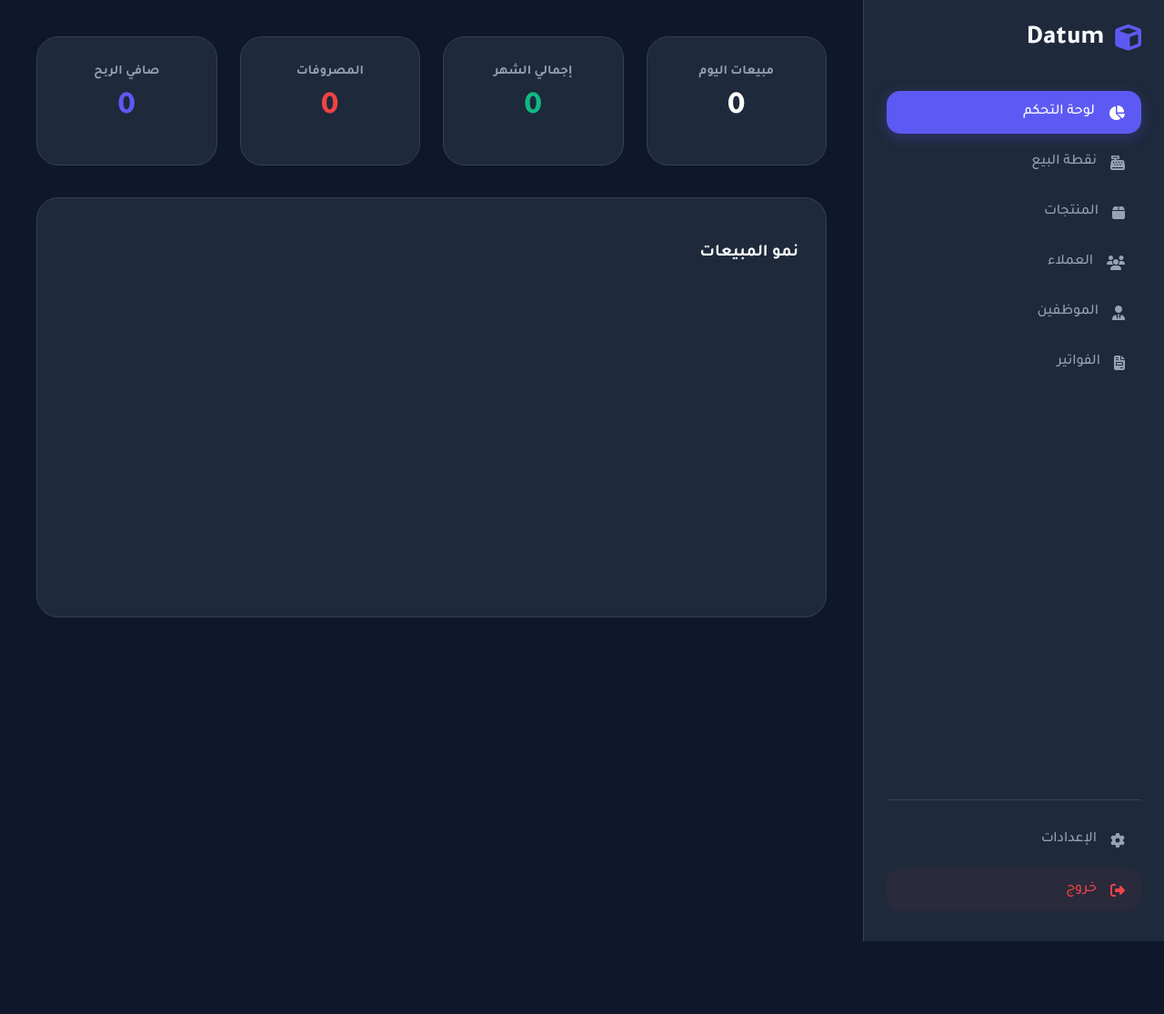
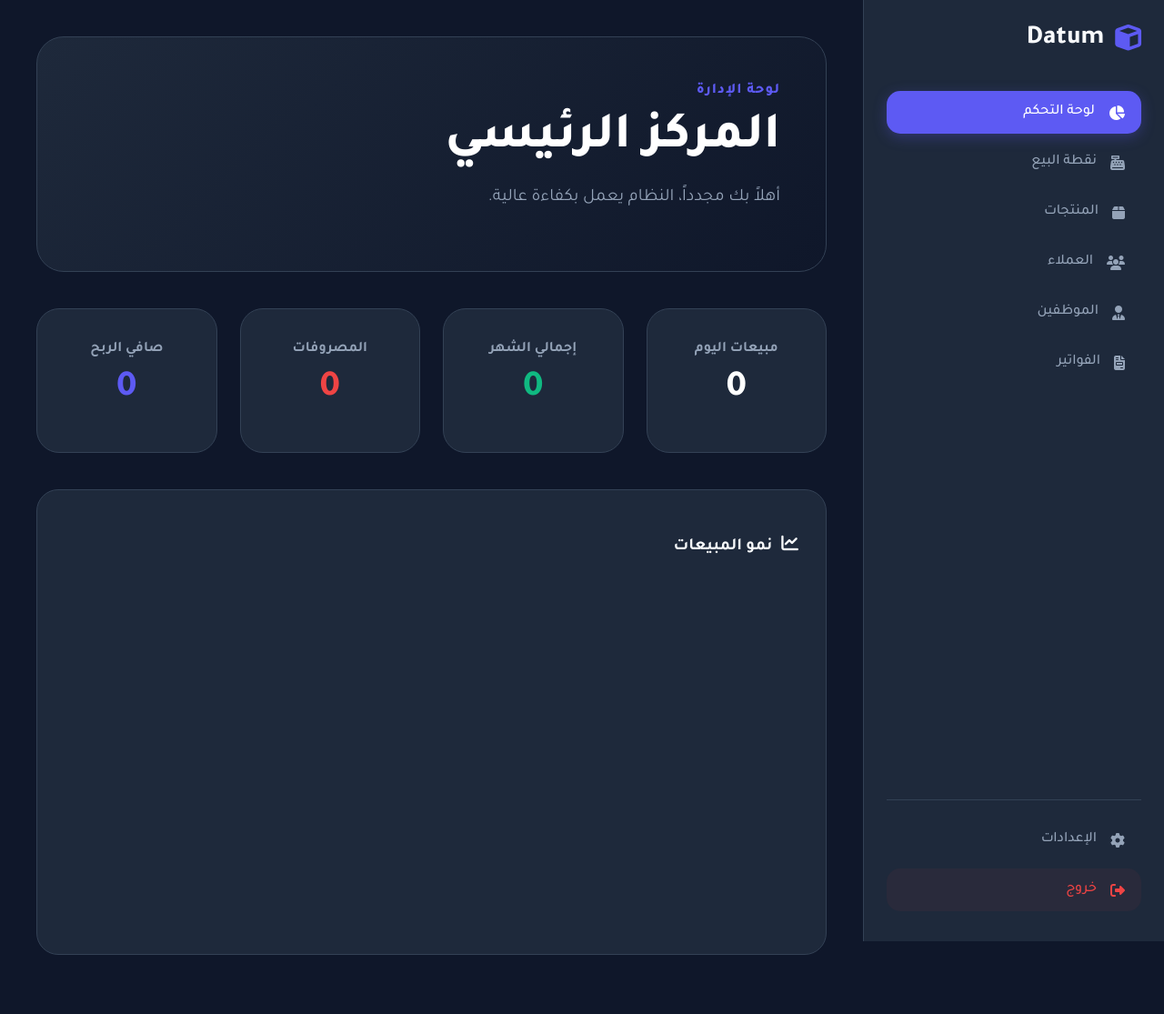
Before and after one commit to Khalidm313/datum_store, a Flask app: page /dashboard in a window 1280 px wide. Shown: the whole page at 91% size. Run offline with Flask 3, Linux system fonts and the light colour scheme; a user stored in the database is signed in; a map, chart or similar area stays blank.

Commit message:
Update dashboard.html

```diff
--- a/templates/dashboard.html
+++ b/templates/dashboard.html
@@ -1,49 +1,58 @@
 {% extends "base.html" %}
 {% block content %}
 <style>
+    .welcome-banner {
+        background: linear-gradient(135deg, #1e293b 0%, #0f172a 100%);
+        padding: 50px; border-radius: 30px; margin-bottom: 40px; border: 1px solid var(--border-color);
+    }
+    .welcome-banner h1 { font-size: 3.5rem; font-weight: 900; margin: 10px 0; color: #fff; }
+
     .stat-grid {
-        display: grid;
-        grid-template-columns: repeat(4, 1fr); /* 4 أعمدة متساوية */
-        gap: 25px;
-        margin-bottom: 35px;
+        display: grid; grid-template-columns: repeat(4, 1fr); gap: 25px; margin-bottom: 40px;
     }
     .stat-card {
-        background: var(--bg-sidebar);
-        padding: 30px;
-        border-radius: 24px;
-        border: 1px solid var(--border-color);
-        text-align: center;
-        transition: 0.3s;
+        background: var(--bg-sidebar); padding: 35px; border-radius: 25px;
+        border: 1px solid var(--border-color); text-align: center; transition: 0.3s;
     }
     .stat-card:hover { border-color: var(--primary); transform: translateY(-5px); }
-    .stat-value { font-size: 2.2rem; font-weight: 900; margin: 10px 0; }
-    .stat-label { color: var(--text-muted); font-weight: 600; font-size: 0.9rem; }
+    .stat-value { font-size: 2.5rem; font-weight: 900; margin: 10px 0; display: block; }
+    .stat-label { color: var(--text-muted); font-weight: 600; font-size: 1rem; }
 
     @media (max-width: 1200px) { .stat-grid { grid-template-columns: repeat(2, 1fr); } }
-    @media (max-width: 600px) { .stat-grid { grid-template-columns: 1fr; } }
+    @media (max-width: 600px) {
+        .stat-grid { grid-template-columns: 1fr; }
+        .welcome-banner { padding: 30px; }
+        .welcome-banner h1 { font-size: 2.2rem; }
+    }
 </style>
+
+<div class="welcome-banner">
+    <span style="color: var(--primary); font-weight: 800; letter-spacing: 1px;">لوحة الإدارة</span>
+    <h1>{{ current_user.shop.name }}</h1>
+    <p style="color: var(--text-muted); font-size: 1.2rem;">أهلاً بك مجدداً، النظام يعمل بكفاءة عالية.</p>
+</div>
 
 <div class="stat-grid">
     <div class="stat-card">
-        <div class="stat-label">مبيعات اليوم</div>
-        <div class="stat-value" style="color: #fff;">{{ todays_sales }}</div>
+        <span class="stat-label">مبيعات اليوم</span>
+        <span class="stat-value" style="color: #fff;">{{ todays_sales }}</span>
     </div>
     <div class="stat-card">
-        <div class="stat-label">إجمالي الشهر</div>
-        <div class="stat-value" style="color: #10b981;">{{ month_sales }}</div>
+        <span class="stat-label">إجمالي الشهر</span>
+        <span class="stat-value" style="color: #10b981;">{{ month_sales }}</span>
     </div>
     <div class="stat-card">
-        <div class="stat-label">المصروفات</div>
-        <div class="stat-value" style="color: #ef4444;">{{ month_expenses }}</div>
+        <span class="stat-label">المصروفات</span>
+        <span class="stat-value" style="color: #ef4444;">{{ month_expenses }}</span>
     </div>
     <div class="stat-card">
-        <div class="stat-label">صافي الربح</div>
-        <div class="stat-value" style="color: var(--primary);">{{ net_profit }}</div>
+        <span class="stat-label">صافي الربح</span>
+        <span class="stat-value" style="color: var(--primary);">{{ net_profit }}</span>
     </div>
 </div>
 
-<div style="background: var(--bg-sidebar); border: 1px solid var(--border-color); padding: 30px; border-radius: 24px; height: 400px;">
-    <h3 style="margin-bottom: 20px;">نمو المبيعات</h3>
+<div class="card" style="height: 450px;">
+    <h3 style="margin-bottom: 25px;"><i class="fas fa-chart-line" style="margin-left:10px;"></i>نمو المبيعات</h3>
     <canvas id="salesChart"></canvas>
 </div>
 {% endblock %}
```
